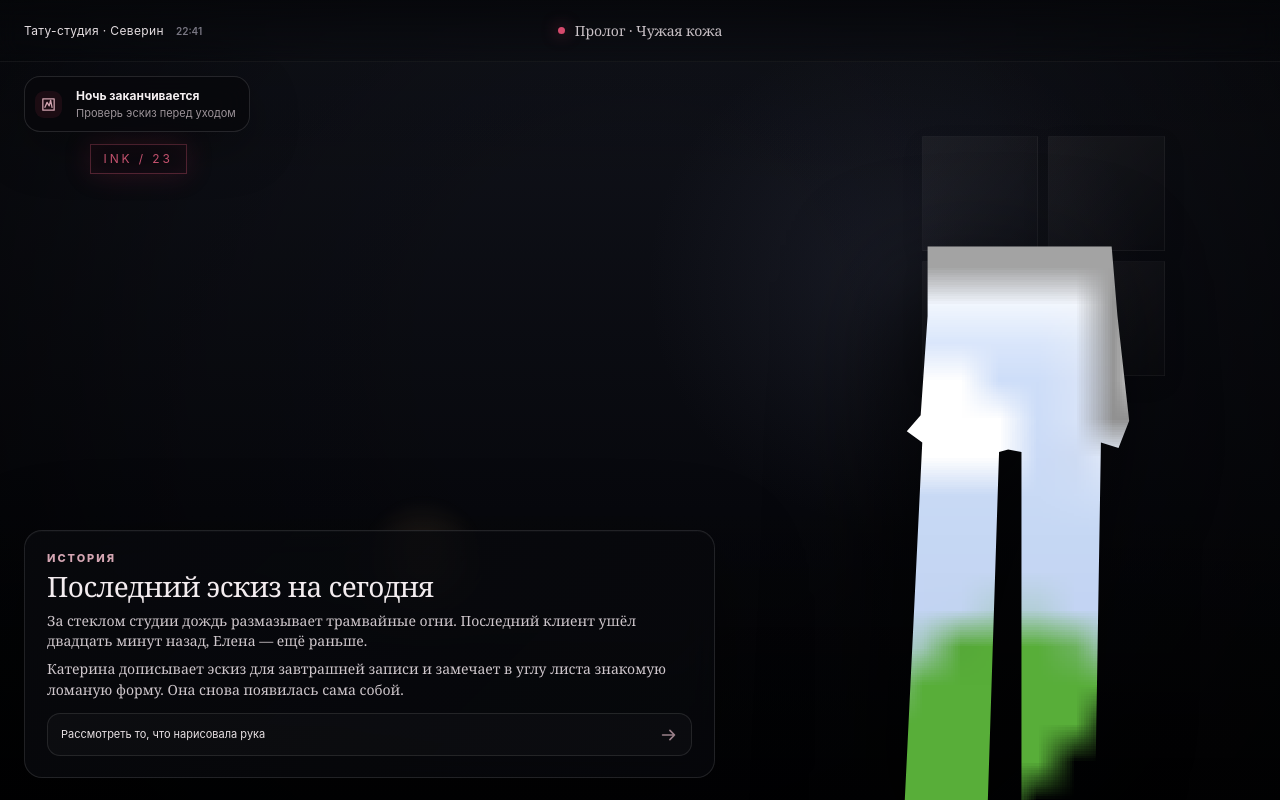
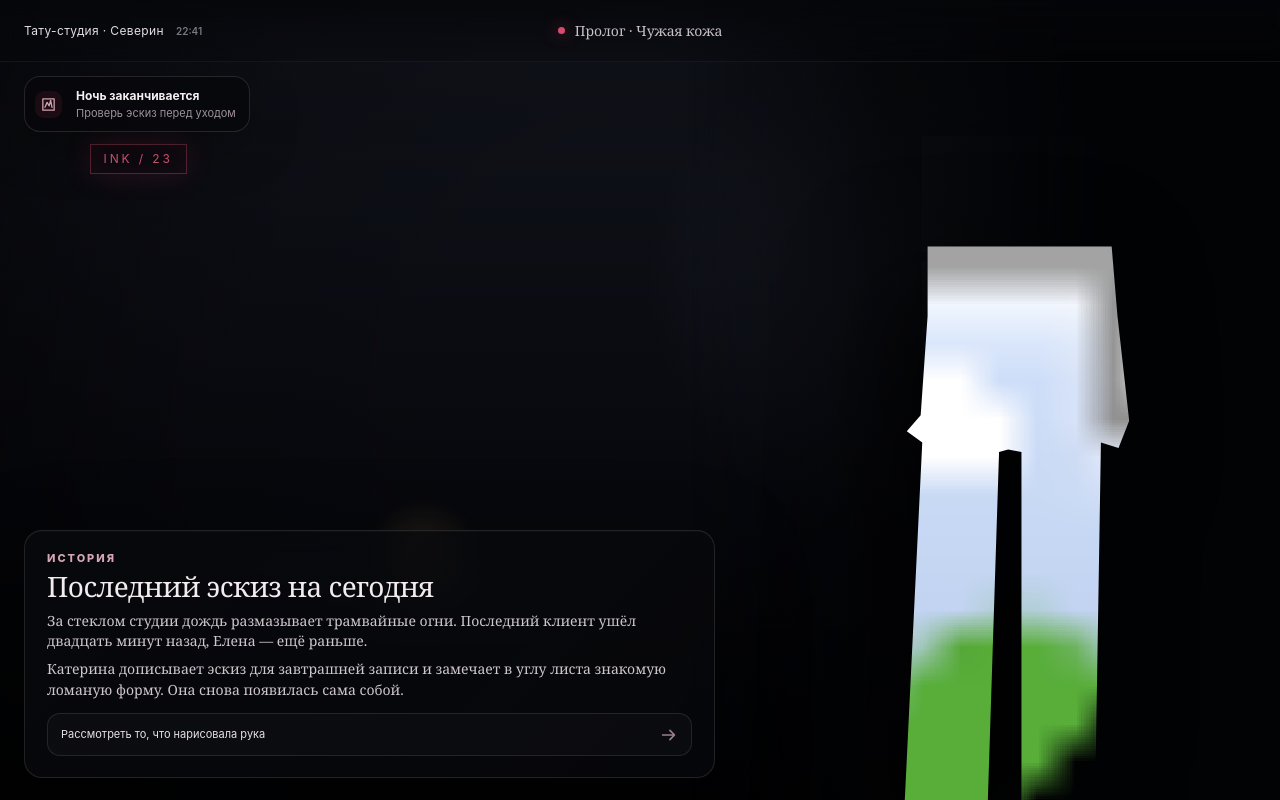
Before and after one commit to Gorills/novella-game, a website with bundled scripts: page web/index.html in a window 1280 px wide. Both pictures are taken after a click on the button "Начать пролог". Built offline with nearby package versions, Linux system fonts and the light colour scheme; files whose address does not match are found by name.

Commit message:
art: hide source-reference artifacts with cinematic character vignettes

```diff
--- a/web/art-pass.css
+++ b/web/art-pass.css
@@ -14,12 +14,41 @@
   pointer-events: none;
 }
 
-/* Katerina remains the exact locked reference, but main.js masks corrupted pixels
-   outside the silhouette. Prevent the old CSS background from drawing a second,
-   unmasked copy behind the inline SVG. */
+/* Katerina remains the exact locked reference. main.js masks pixels outside the
+   silhouette; these rules also prevent the old CSS background copy. */
 .katya-cutout {
   background: none !important;
   overflow: visible;
+  z-index: 1;
+}
+
+/* The canonical source contains a few baked dark rectangular artifacts close to
+   the silhouette. Do not repaint Katerina: stage her against a cinematic black
+   vignette so those source pixels disappear into the lighting. */
+.character-stage.right::before,
+.home-character::before,
+.ending-katya::before {
+  content:"";
+  position:absolute;
+  z-index:0;
+  top:0;
+  right:0;
+  width:42%;
+  height:100%;
+  pointer-events:none;
+  background:linear-gradient(90deg,transparent 0%,rgba(3,4,6,.7) 31%,rgba(2,3,5,.96) 67%,#020305 100%);
+  filter:blur(.2px);
+}
+.katya-side::before {
+  content:"";
+  position:absolute;
+  z-index:0;
+  top:0;
+  left:0;
+  width:37%;
+  height:100%;
+  pointer-events:none;
+  background:linear-gradient(90deg,#020305 0%,rgba(2,3,5,.95) 42%,rgba(3,4,6,.54) 74%,transparent 100%);
 }
 
 /* The old geometric glass rectangle made the title screen feel like a mockup. */
@@ -131,6 +160,9 @@
   .production-egor { background-position: 47% 50% !important; }
   .micro-beat { margin-top:9px; padding:8px 10px; }
   .micro-beat span { font-size:11px; }
+  .character-stage.right::before,
+  .home-character::before,
+  .ending-katya::before { width:46%; }
 }
 
 @media (prefers-reduced-motion: reduce) {
```
